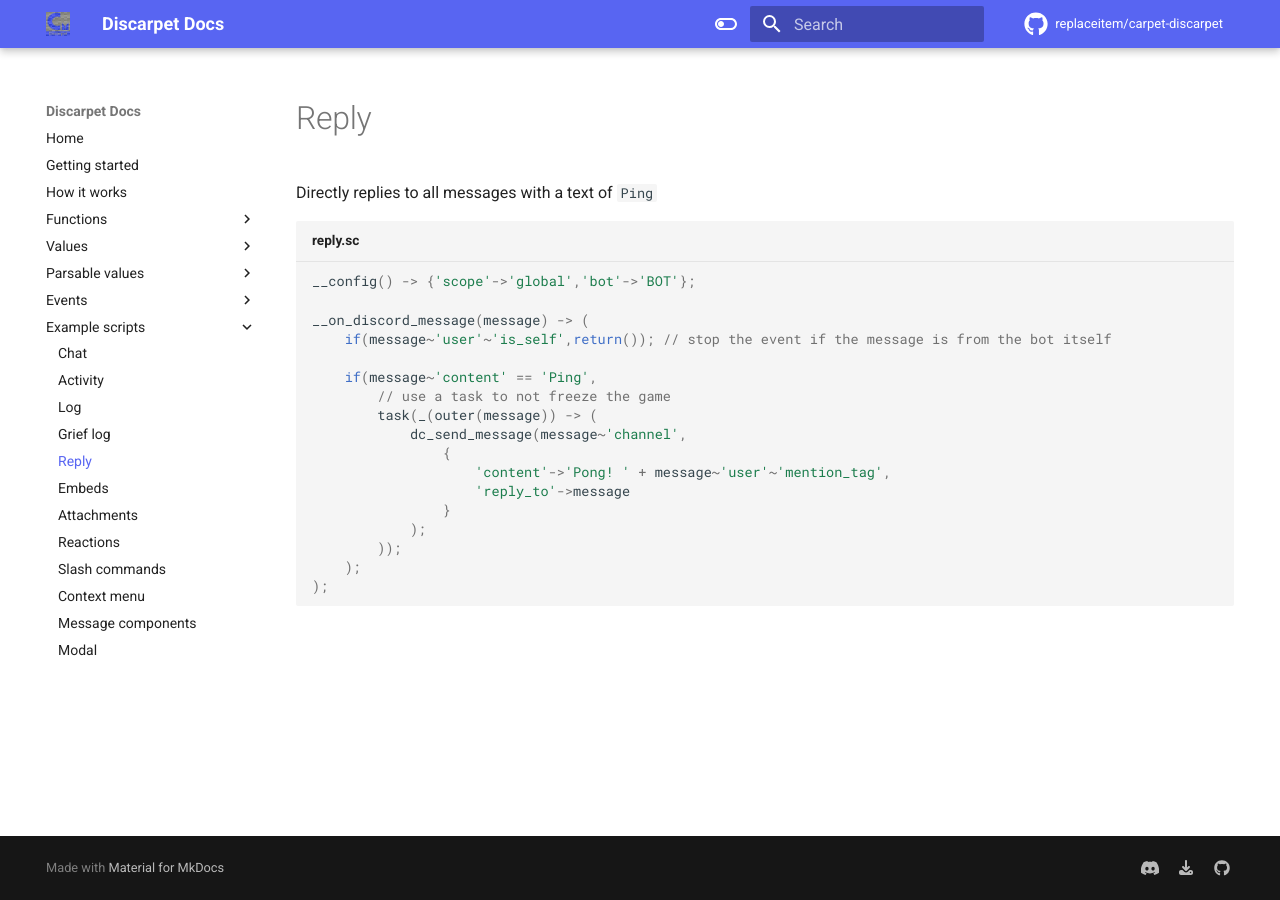
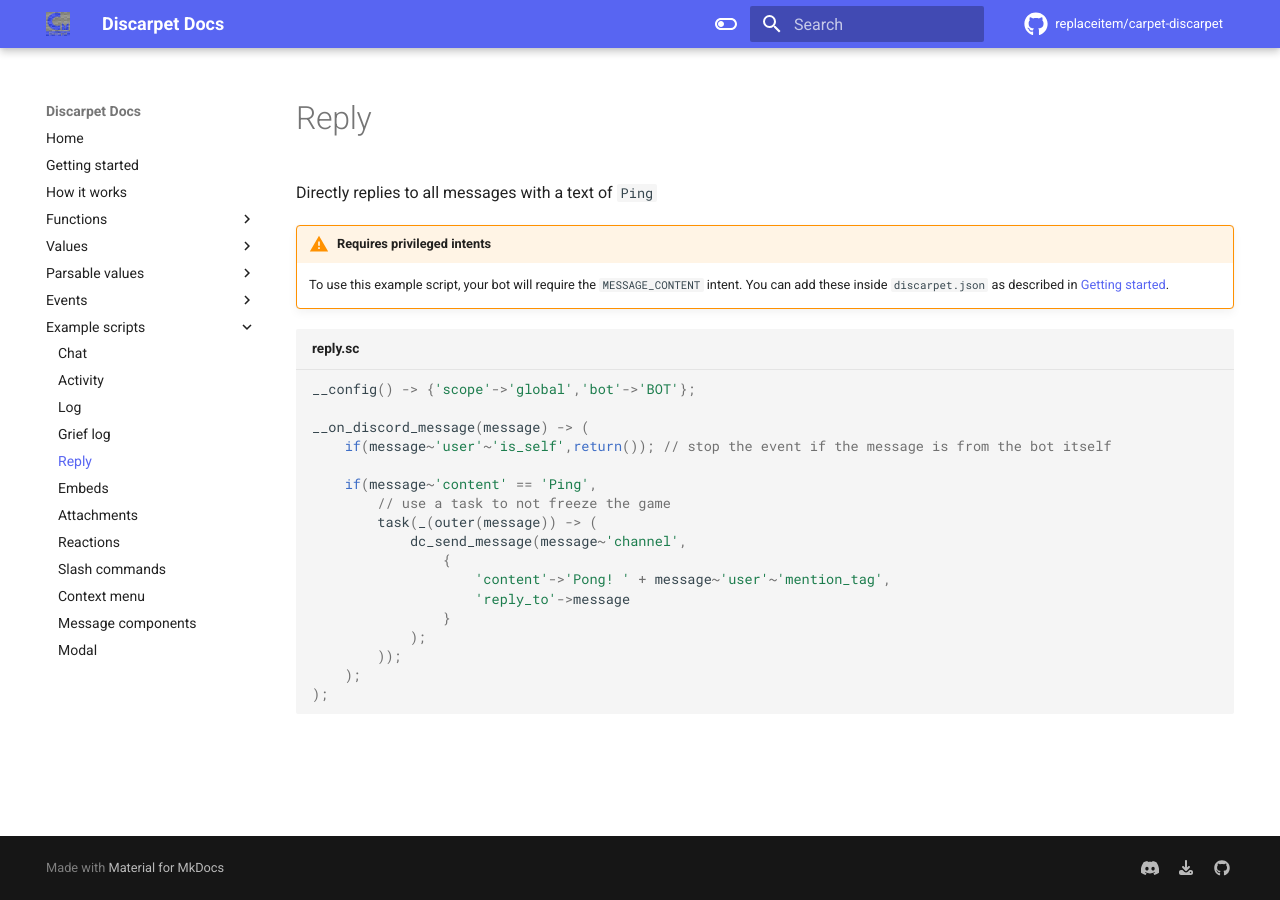
Before and after one commit to replaceitem/carpet-discarpet, an MkDocs documentation site: the page built from docs/pages/examples/reply.md, in a window 1280 px wide. Built offline with MkDocs 1.6.1 and Material for MkDocs 9.7.7, drawn with Linux system fonts in a browser that asks for light colours; comment, search, counter and statistics services are not loaded.

Commit message:
This also needs it

````diff
--- a/docs/pages/examples/reply.md
+++ b/docs/pages/examples/reply.md
@@ -1,4 +1,7 @@
 Directly replies to all messages with a text of `Ping`
+
+!!! warning "Requires privileged intents"
+    To use this example script, your bot will require the `MESSAGE_CONTENT` intent. You can add these inside `discarpet.json` as described in [Getting started](/setup.md#intents).
 
 ```sc title="reply.sc"
 __config() -> {'scope'->'global','bot'->'BOT'};
````
